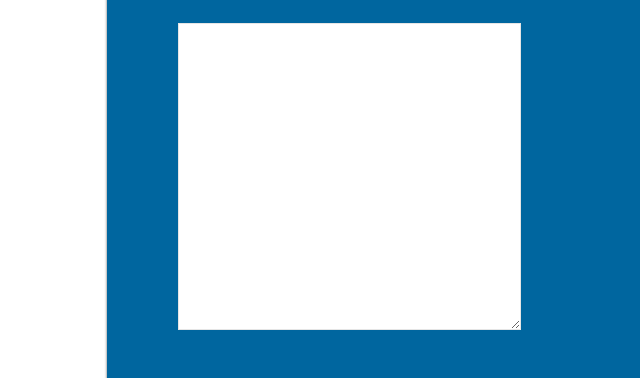
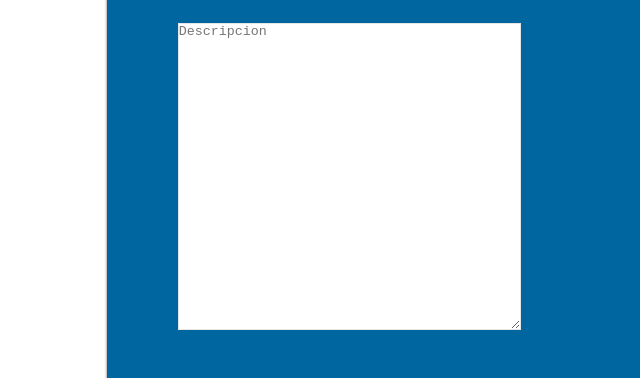
Before and after one commit to Math92/prueba-formularios, a plain HTML site: page index.html in a window 1280 px wide. Shown: the part 536-914 px from the top of the page, 61-701 px from the left. Drawn offline with Linux system fonts and the light colour scheme.

Commit message:
agregando placeholder al textarea

```diff
--- a/index.html
+++ b/index.html
@@ -67,7 +67,7 @@
             </div>
             <div class="container-textarea">
                 <div>
-                    <textarea id="comenatrio" name="comentario" class="area-comentario"></textarea>
+                    <textarea id="comenatrio" name="comentario" class="area-comentario" placeholder="Descripcion"></textarea>
                 </div>
                 <div class="container-radiobutton">
                     <div class="poder-tipo">
```
